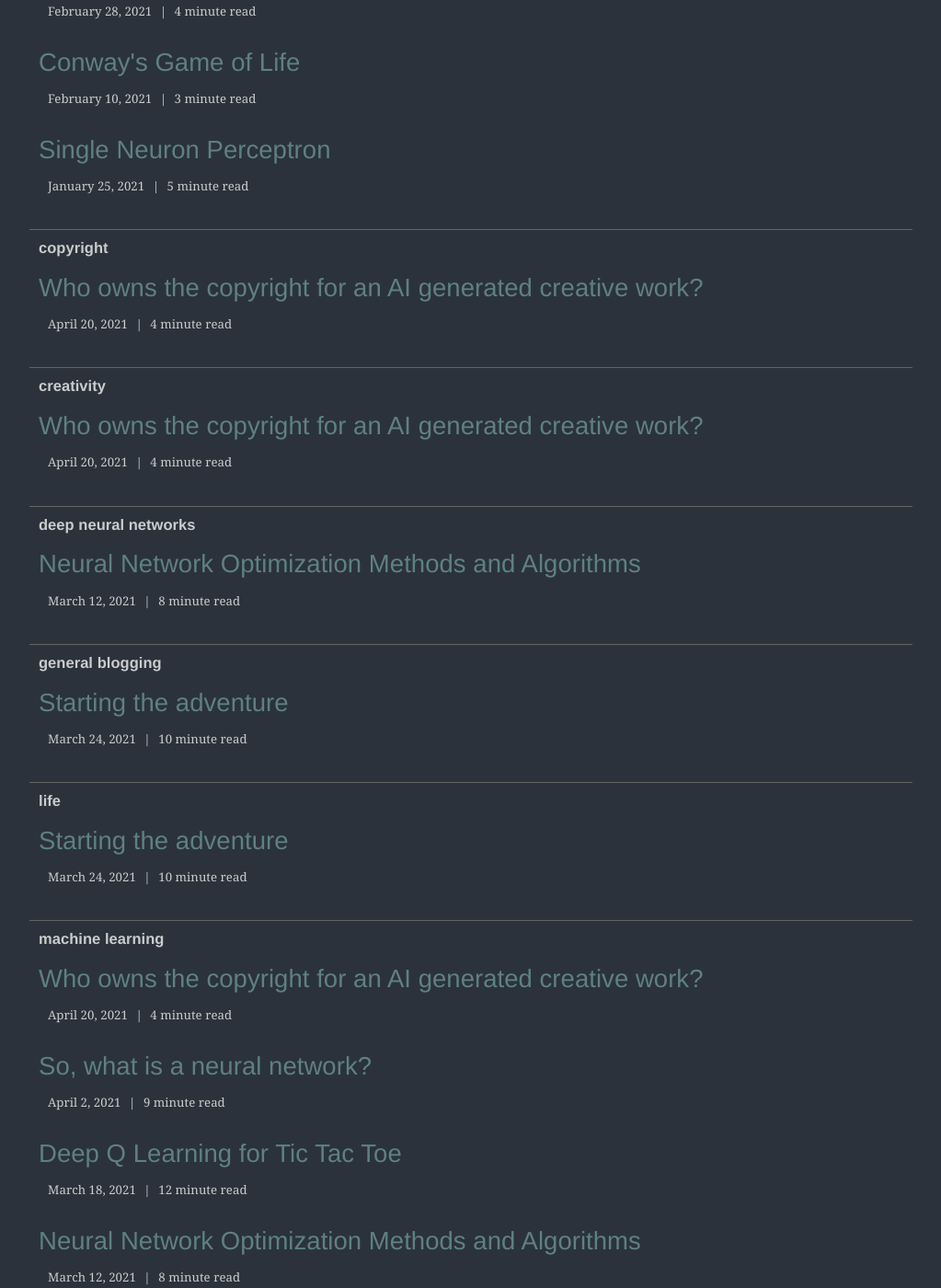
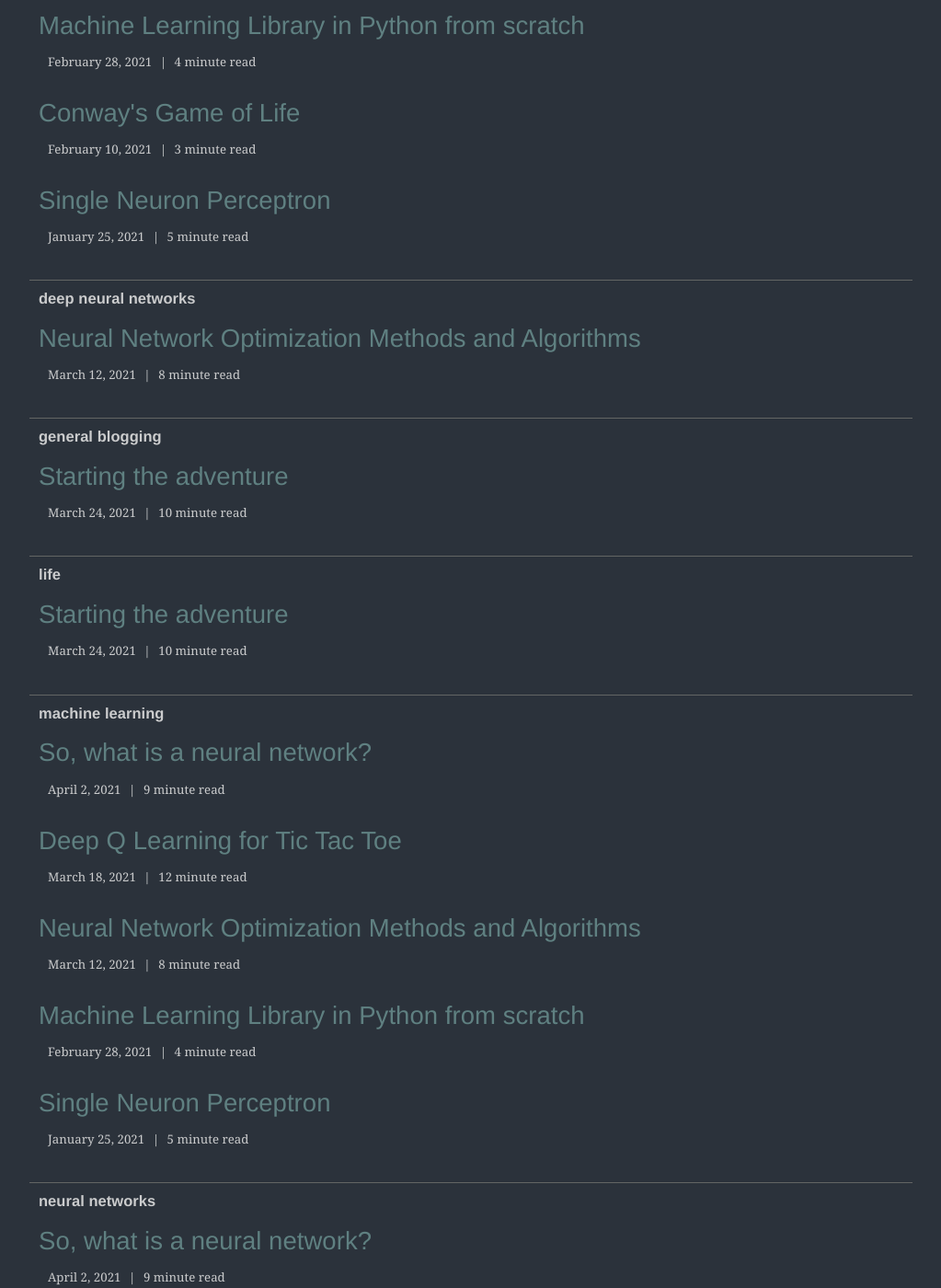
Before and after one commit to x45k/get-started, a Jekyll site: the page built from _pages/tags.html, in a window 1280 px wide and 1400 px high, scrolled down 1020 px. Shown: the whole window at 92% size, without its empty margins (128-1151 px from the left). Built offline with Jekyll 4.4.1, drawn with Linux system fonts in a browser that asks for light colours; some web fonts are replaced; some of the changed text lies outside the part shown.

Commit message:
Update 2021-04-20-AI-and-intellectual-property.md

```diff
--- a/_posts/2021-04-20-AI-and-intellectual-property.md
+++ b/_posts/2021-04-20-AI-and-intellectual-property.md
@@ -2,13 +2,13 @@
 layout: post
 read_time: true
 show_date: true
-title: "Who owns the copyright for an AI generated creative work?"
+title: "Brazil"
 date: 2021-04-20
-img: posts/20210420/post8-rembrandt.jpg
-tags: [copyright, creativity, neural networks, machine learning, artificial intelligence]
+img: posts/20210420/photo-1483729558449-99ef09a8c325-brazil.avif
+tags: [Brazil]
 category: opinion
 author: Armando Maynez
-description: "As neural networks are used more and more in the creative process, text, images and even music are now created by AI, but who owns the copyright for those works?"
+description: "All about Brazil!"
 ---
 Recently I was [reading an article](https://www.rollingstone.com/music/music-features/nirvana-kurt-cobain-ai-song-1146444/) about a cool project that intends to have a neural network create songs of the late club of the 27 (artists that have tragically died at age 27 or near, and in the height of their respective careers), artists such as Amy Winehouse, Jimmy Hendrix, Curt Cobain and Jim Morrison.
 
```
